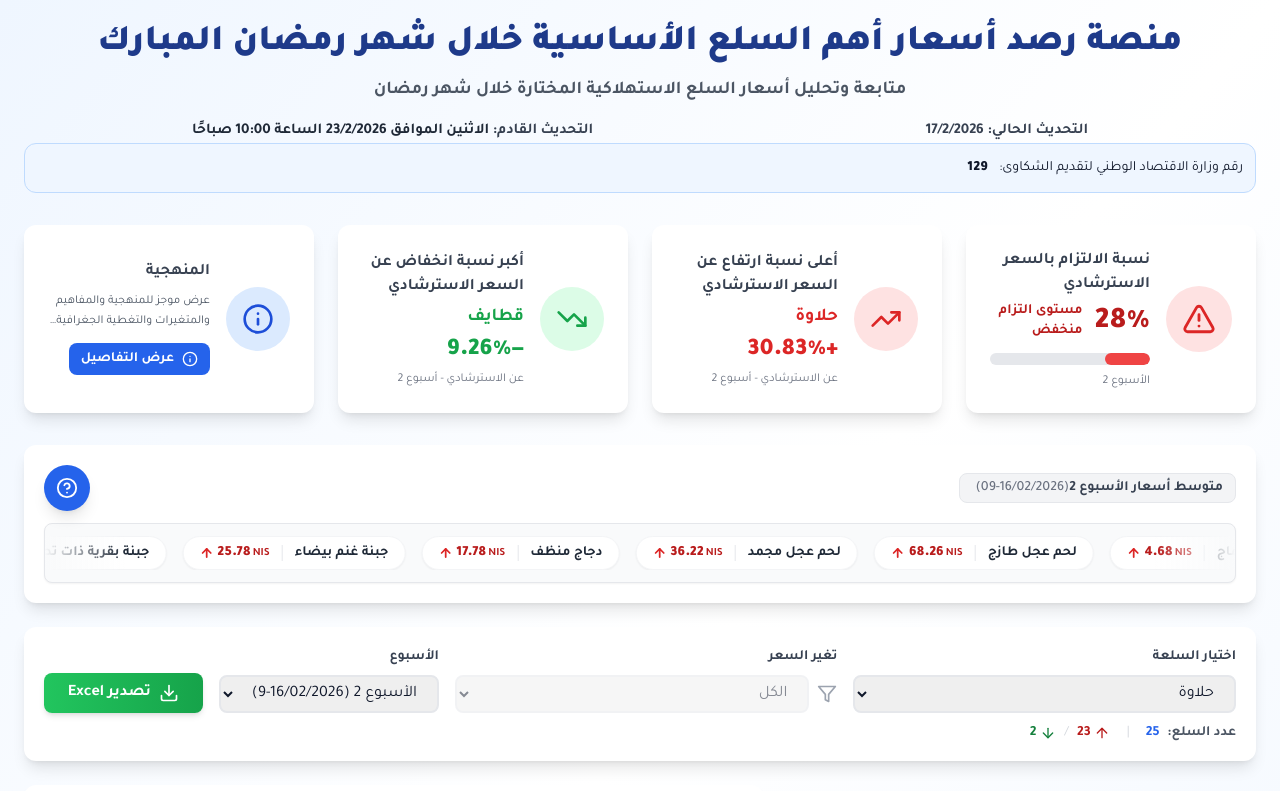
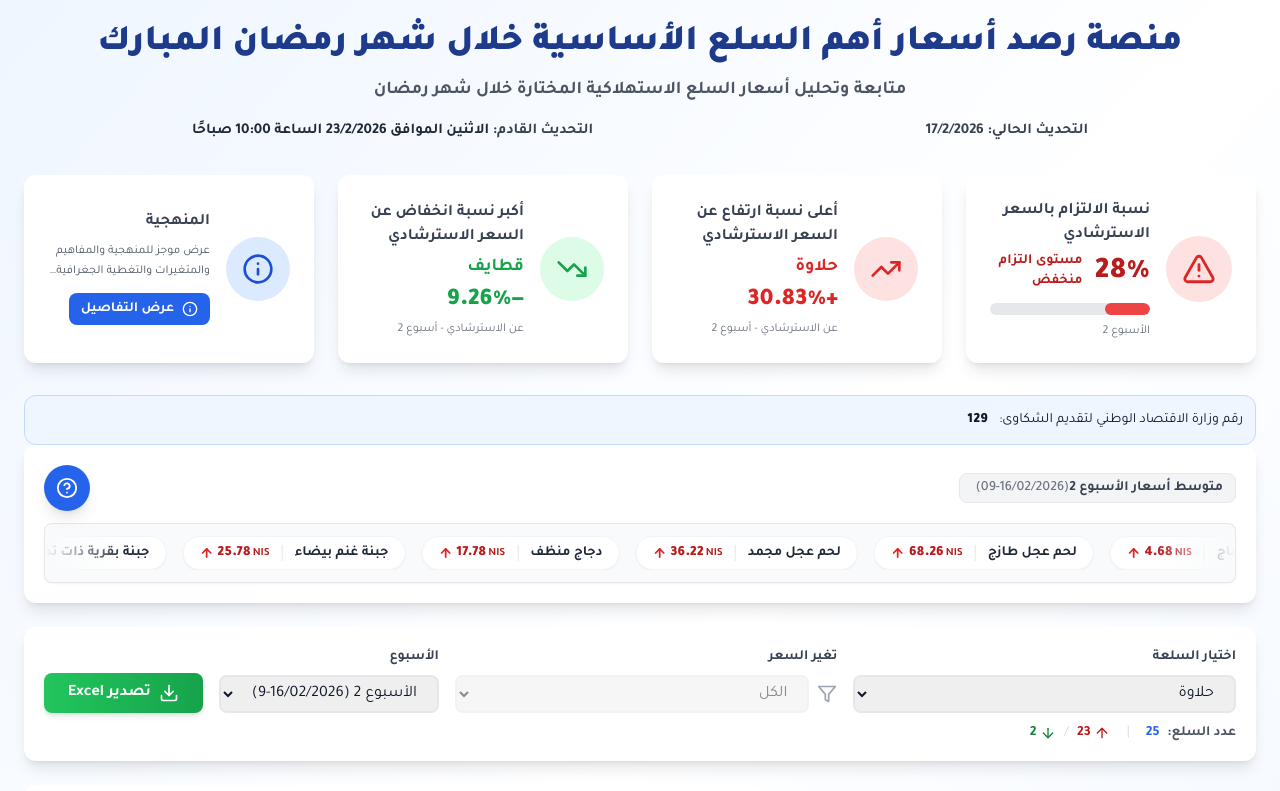
Before and after one commit to Mohammed-basel/Ramadan_English_test, a React (Vite) app: page / in a window 1280 px wide. Shown: the top 791 px of the page. Built offline with nearby package versions, Linux system fonts and the light colour scheme.

Commit message:
Update App.tsx

```diff
--- a/src/App.tsx
+++ b/src/App.tsx
@@ -343,12 +343,6 @@ URL.revokeObjectURL(url);
               </p>
               </div>
             </div>
-          <div className={`bg-blue-50 border border-blue-200 rounded-xl p-3 ${lang === 'en' ? 'text-left' : 'text-right'} text-sm leading-6`}>
-            {lang === 'en'
-              ? <>Ministry of National Economy complaints number: <span className="font-black ml-2">129</span></>
-              : <>رقم وزارة الاقتصاد الوطني لتقديم الشكاوى: <span className="font-black mr-2">129</span></>
-            }
-          </div>
         </header>
 
         {usingSampleData && (
@@ -369,6 +363,12 @@ URL.revokeObjectURL(url);
         maxDecrease={maxDecrease}
         adherencePercent={manualAdherence}
       />
+                  <div className={`bg-blue-50 border border-blue-200 rounded-xl p-3 ${lang === 'en' ? 'text-left' : 'text-right'} text-sm leading-6`}>
+            {lang === 'en'
+              ? <>Ministry of National Economy complaints number: <span className="font-black ml-2">129</span></>
+              : <>رقم وزارة الاقتصاد الوطني لتقديم الشكاوى: <span className="font-black mr-2">129</span></>
+            }
+          </div>
         <ProductTicker
           lang={lang}
           products={products}
```
